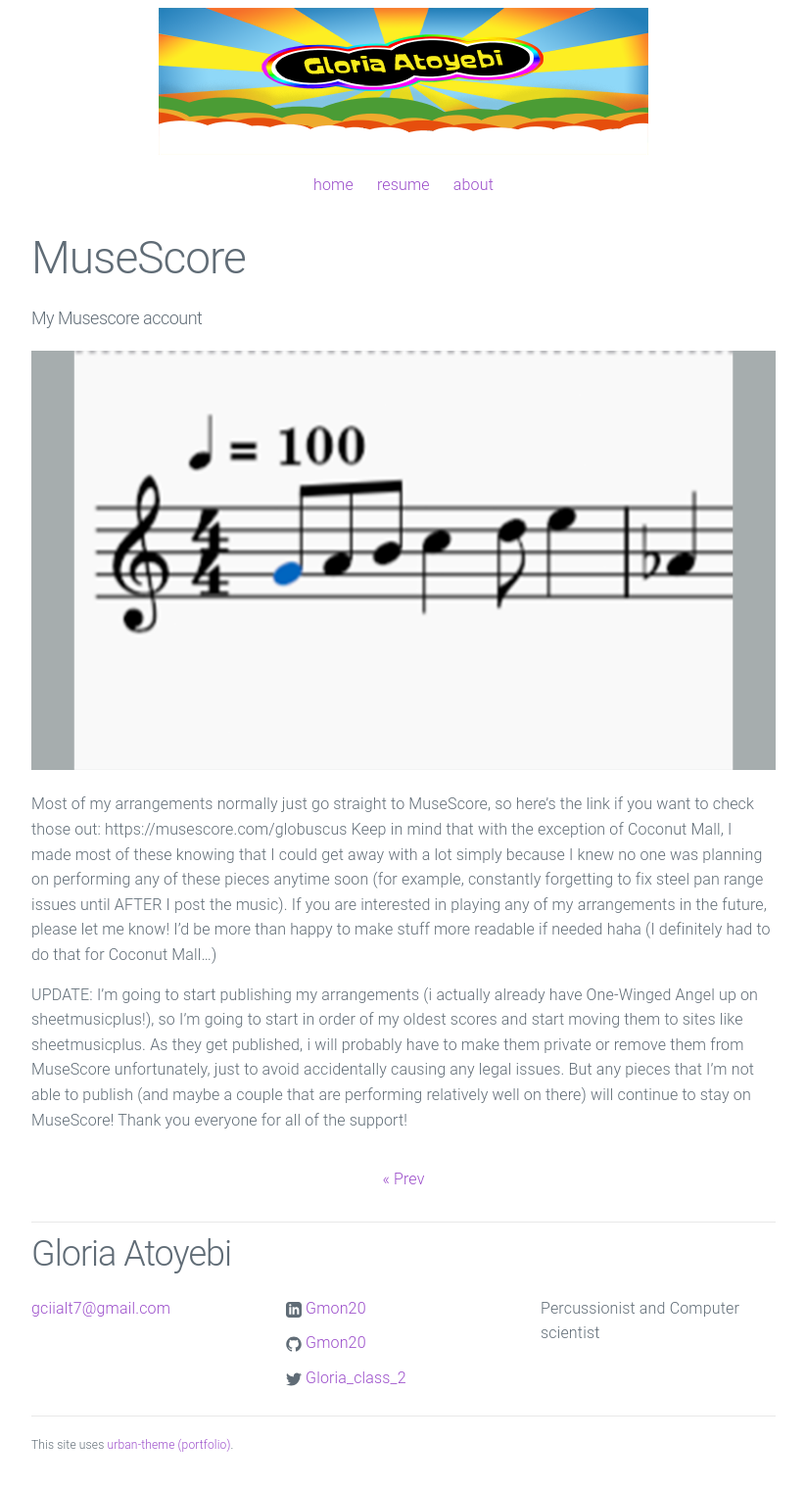
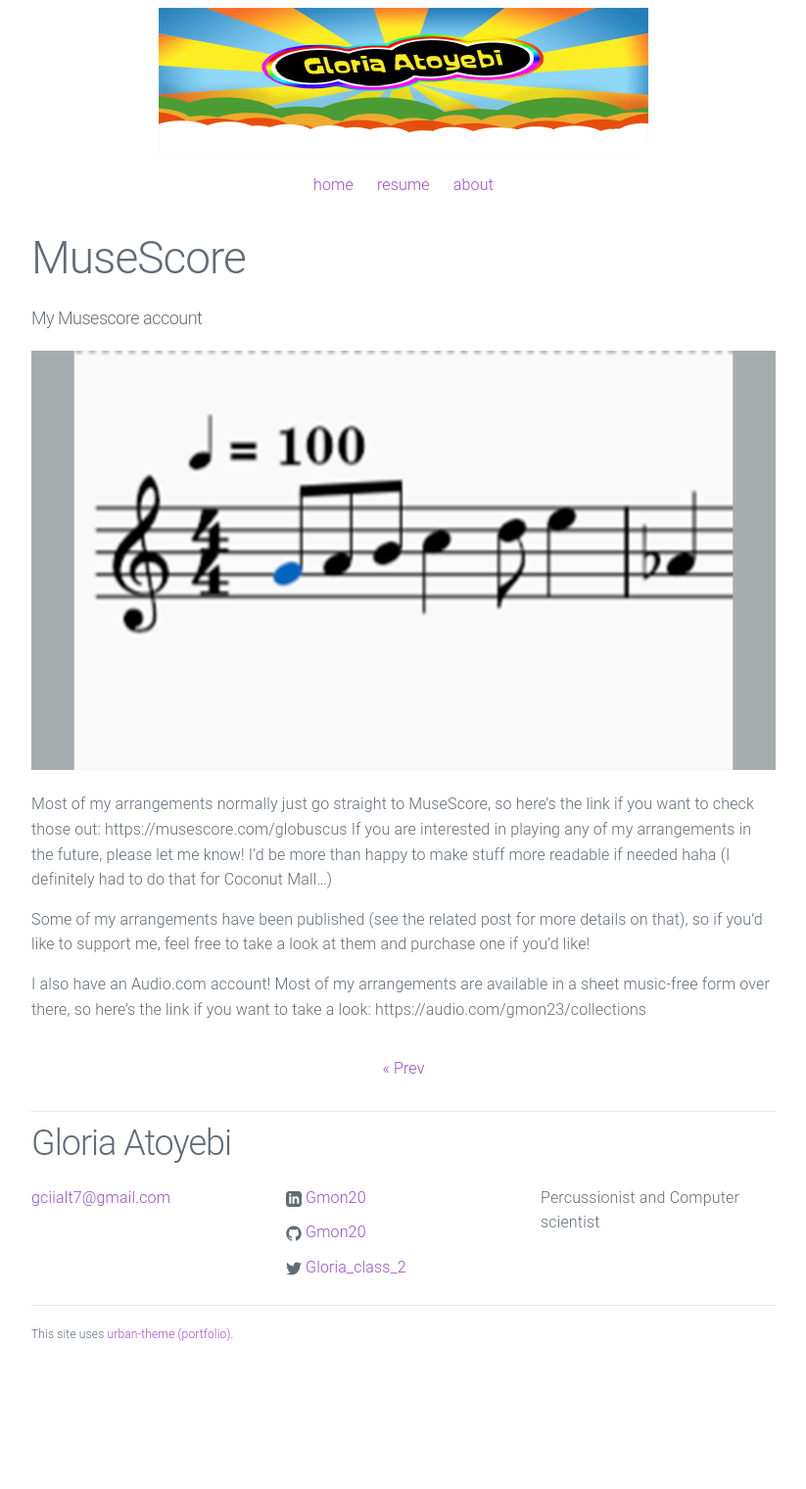
Before and after one commit to Gmon20/gmon20.github.io, a Jekyll site: the page built from _posts/2022-12-01-musescore.md, in a window 1280 px wide. Shown: the whole page at 98% size, without its empty margins (228-1051 px from the left). Built offline with Jekyll 4.4.1, drawn with Linux system fonts in a browser that asks for light colours; after the commit the page ends 1407 px from its top, so only the background shows below that.

Commit message:
Update 2022-12-01-musescore.md

```diff
--- a/_posts/2022-12-01-musescore.md
+++ b/_posts/2022-12-01-musescore.md
@@ -9,7 +9,8 @@
 ![Picture 1](/assets/fullsize2NEW.png)
 
 Most of my arrangements normally just go straight to MuseScore, so here's the link if you want to check those out: https://musescore.com/globuscus
-Keep in mind that with the exception of Coconut Mall, I made most of these knowing that I could get away with a lot simply because I knew no one was planning on performing any of these pieces anytime soon (for example, constantly forgetting to fix steel pan range issues until AFTER I post the music).
 If you are interested in playing any of my arrangements in the future, please let me know! I'd be more than happy to make stuff more readable if needed haha (I definitely had to do that for Coconut Mall...)
 
-UPDATE: I'm going to start publishing my arrangements (i actually already have One-Winged Angel up on sheetmusicplus!), so I'm going to start in order of my oldest scores and start moving them to sites like sheetmusicplus. As they get published, i will probably have to make them private or remove them from MuseScore unfortunately, just to avoid accidentally causing any legal issues. But any pieces that I'm not able to publish (and maybe a couple that are performing relatively well on there) will continue to stay on MuseScore! Thank you everyone for all of the support!
+Some of my arrangements have been published (see the related post for more details on that), so if you'd like to support me, feel free to take a look at them and purchase one if you'd like!
+
+I also have an Audio.com account! Most of my arrangements are available in a sheet music-free form over there, so here's the link if you want to take a look: https://audio.com/gmon23/collections
```
